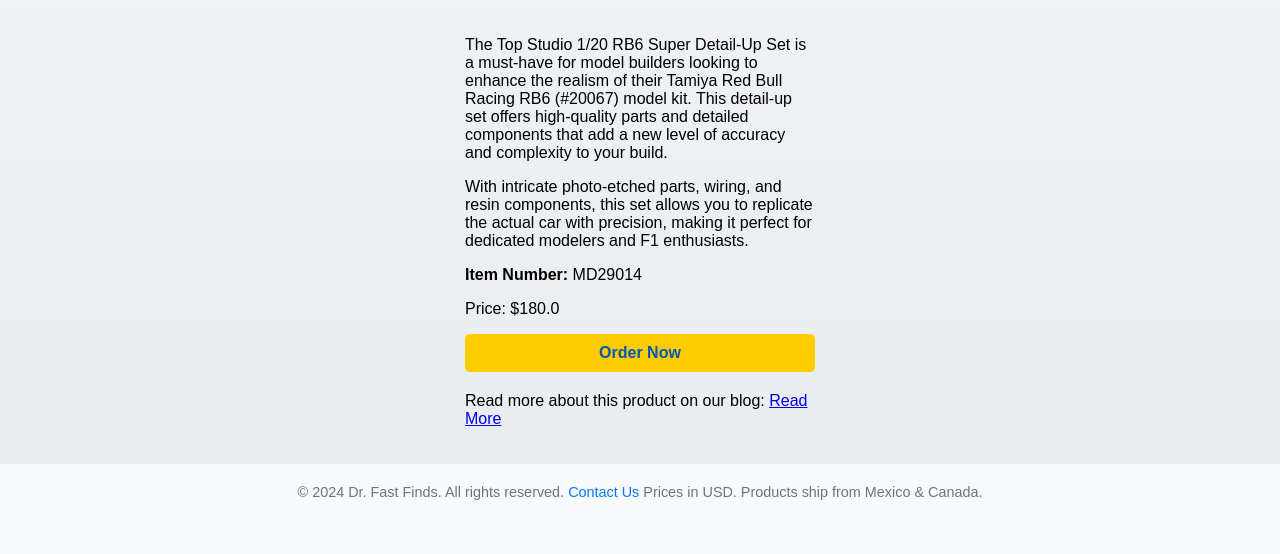
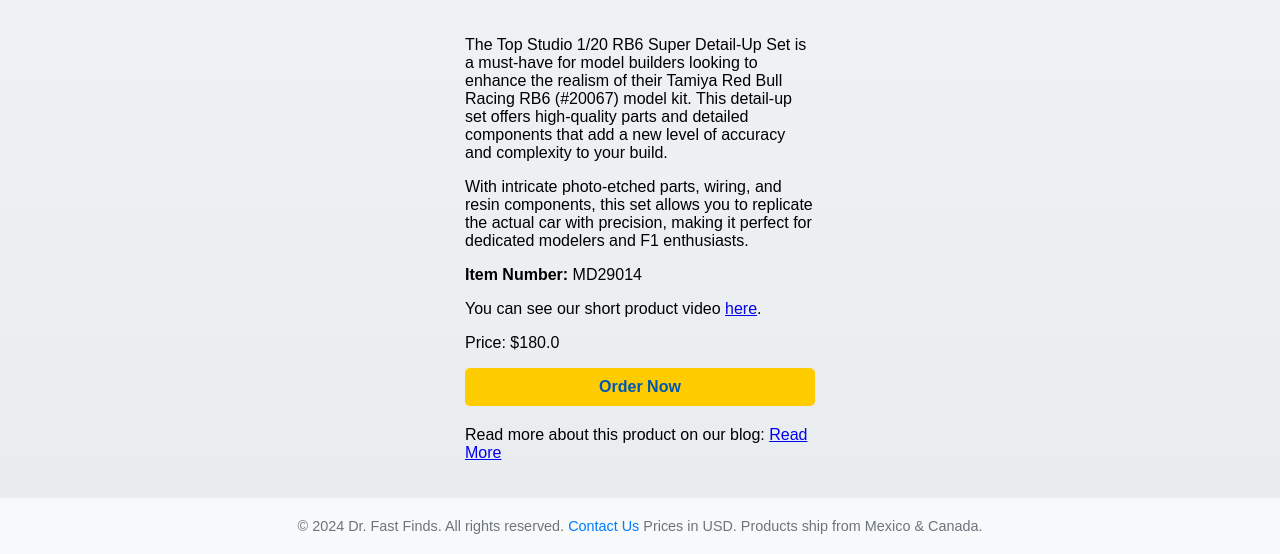
Before and after one commit to drfastfinds/drfastfinds-site, a Jekyll site: the page built from _products/top-studio-rb6.md, in a window 1280 px wide and 1385 px high, cut to the strip 831-1385 px from the top of the window. Built offline with Jekyll 4.4.1, drawn with Linux system fonts in a browser that asks for light colours.

Commit message:
Update top-studio-rb6.md

```diff
--- a/_products/top-studio-rb6.md
+++ b/_products/top-studio-rb6.md
@@ -11,6 +11,9 @@
   <p>With intricate photo-etched parts, wiring, and resin components, this set allows you to replicate the actual car with precision, making it perfect for dedicated modelers and F1 enthusiasts.</p>
 
    <p><strong>Item Number:</strong> MD29014</p>
+
+   <p>You can see our short product video <a href="https://youtube.com/shorts/xoBReDBOyys?feature=share" target="_blank">here</a>.</p>
+
 
 image: "https://drfastfinds.github.io/drfastfinds-site/assets/images/tsrb.jpg"
 thumbnails:
```
